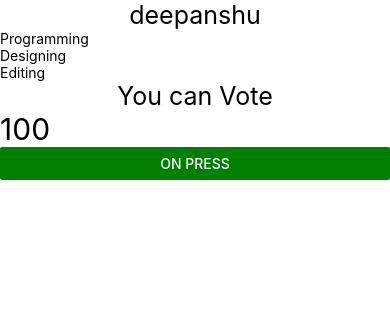
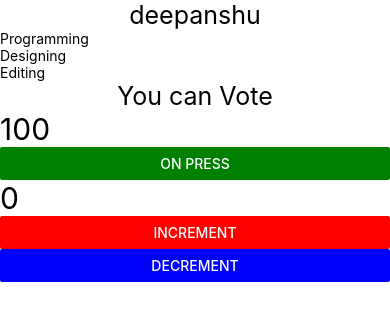
Before and after one commit to deepanshurajput0/Getting-Started-With-React-Native, a React Native app: screen / in a window 390 px wide. Shown: the top 320 px of the page. Built offline with nearby package versions, Linux system fonts and the light colour scheme.

Commit message:
create counter func with useState

```diff
--- a/App.tsx
+++ b/App.tsx
@@ -1,6 +1,7 @@
 import React from 'react';
 import ButtonEv from './components/ButtonEv';
 import {Text, View, Button} from 'react-native';
+import Hooks from './components/Hooks';
 
 function App(): React.JSX.Element {
   const name:string = 'deepanshu';
@@ -24,6 +25,7 @@ function App(): React.JSX.Element {
         }
       </Text>
       <ButtonEv/>
+      <Hooks/>
     </View>
   );
 }
--- /dev/null
+++ b/components/Hooks.tsx
@@ -0,0 +1,21 @@
+import { View, Text, Button } from 'react-native'
+import React,{useState} from 'react'
+
+const Hooks = () => {
+    const [count,setCount] = useState<number>(0)
+  return (
+    <View>
+        <Text style={{fontSize:30}} >{count}</Text>
+      <Button title='Increment'
+      color={'red'}
+      onPress={()=>setCount(count+1)}
+      ></Button>
+      <Button title='Decrement'
+      color={'blue'}
+      onPress={()=>setCount(count-1)}
+      ></Button>
+    </View>
+  )
+}
+
+export default Hooks;
```
